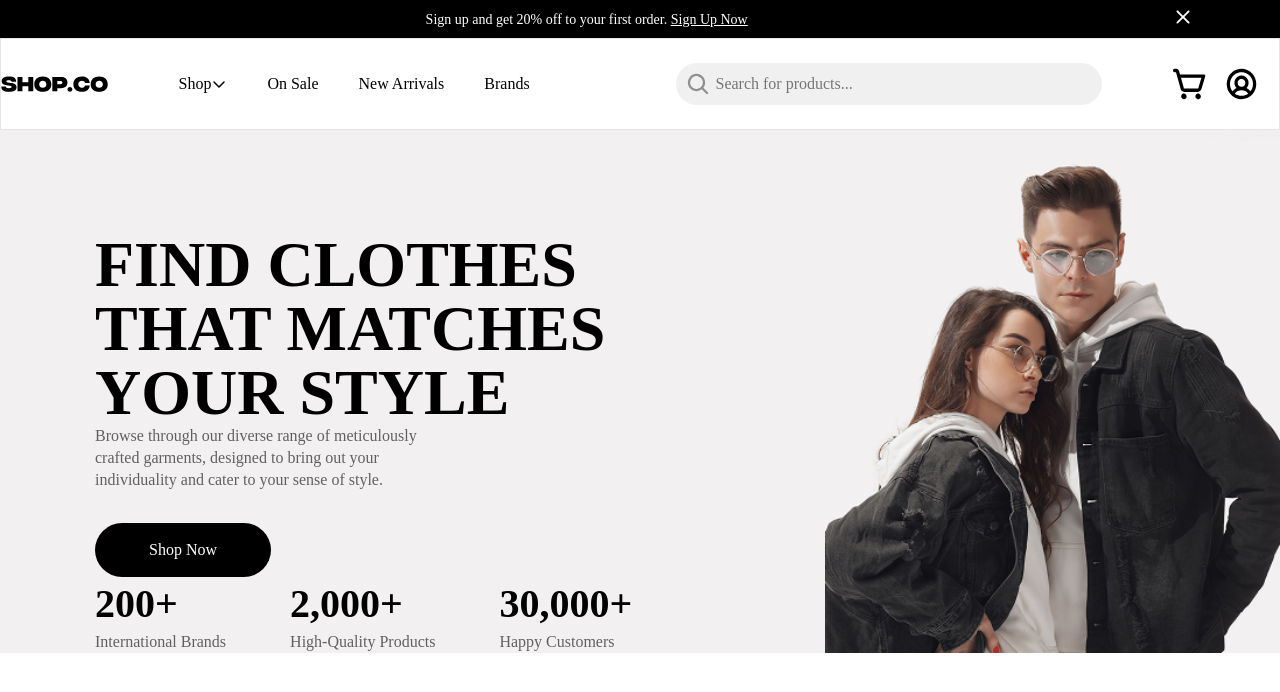
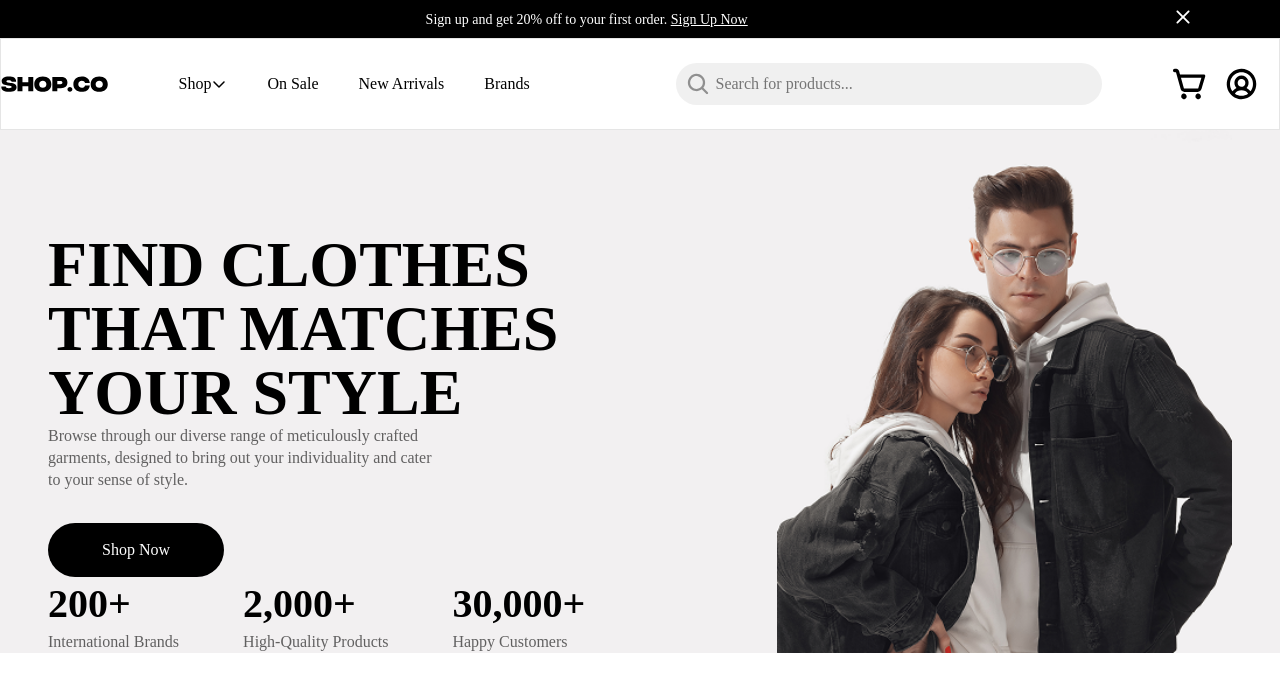
Before and after one commit to bananc4ik/first_app, a React (Create React App) app: page / in a window 1280 px wide. Shown: the top 692 px of the page. Built offline with nearby package versions, Linux system fonts and the light colour scheme.

Commit message:
MY_CHANGES1

```diff
--- a/package.json
+++ b/package.json
@@ -10,7 +10,6 @@
     "bootstrap": "^5.3.3",
     "react": "^19.0.0",
     "react-dom": "^19.0.0",
-    "react-scripts": "5.0.1",
     "web-vitals": "^2.1.4"
   },
   "scripts": {
@@ -36,5 +35,8 @@
       "last 1 firefox version",
       "last 1 safari version"
     ]
+  },
+  "devDependencies": {
+    "react-scripts": "^5.0.1"
   }
 }
--- a/src/components/header/Header.jsx
+++ b/src/components/header/Header.jsx
@@ -1,6 +1,6 @@
 import React, { useEffect } from 'react';
 import ExitImage from '../../images/HeaderImages/Frame.svg';
-import HeaderStyle from './Header.css';
+import './Header.css';
 import useEfect from 'react'
 const Header = () =>{
 
@@ -13,7 +13,7 @@ const Header = () =>{
                 <p>Sign up and get 20% off to your first order. <a href="#">Sign Up Now</a></p>
             </div>
             <div className="col-1 justify-content-center">
-                <img id='exit_header' src={ExitImage} alt=""></img>
+                <input id='exit_header' type='image'src={ExitImage} alt="" />
             </div>
 
         </div>
--- a/src/components/main/MainBox1.css
+++ b/src/components/main/MainBox1.css
@@ -2,9 +2,6 @@
     background-color: #F2F0F1;
 }
 
-.MainBox1_1{
-    padding-left: 95px;
-}
 
 .MainBox1_title{
     padding-top: 103px;
--- a/src/components/main/MainBox1.jsx
+++ b/src/components/main/MainBox1.jsx
@@ -13,7 +13,7 @@ const MainBox1 = () =>{
 
 
 
-                <div className="MainBox1_1 col-lg-6">
+                <div className="MainBox1_1 ps-5 col-lg-6">
 
                     <p className="MainBox1_title">FIND CLOTHES <br /> THAT MATCHES <br /> YOUR STYLE</p>
                     <p className="col-lg-8 MainBox1_description">Browse through our diverse range of meticulously crafted garments, designed to bring out your individuality and cater to your sense of style.</p>
@@ -55,7 +55,7 @@ const MainBox1 = () =>{
 
 
 
-                <div className="d-flex justify-content-end col-lg-6 MainBox1_2" >
+                <div className="d-flex justify-content-end col-lg-6 pe-5 MainBox1_2" >
                     <img className="" src={MainBox1_image} alt="" />
                 </div>
 
--- a/src/index.js
+++ b/src/index.js
@@ -2,7 +2,7 @@ import React from 'react';
 import ReactDOM from 'react-dom/client';
 import App from './App';
 import 'bootstrap/dist/css/bootstrap.min.css'
-import Reset from  './styles/reset.css';
+import './styles/reset.css';
 
 
 const root = ReactDOM.createRoot(document.getElementById('root'));
```
Also changed, not shown: 1 other file (tests, documents, lock files or other folders).
